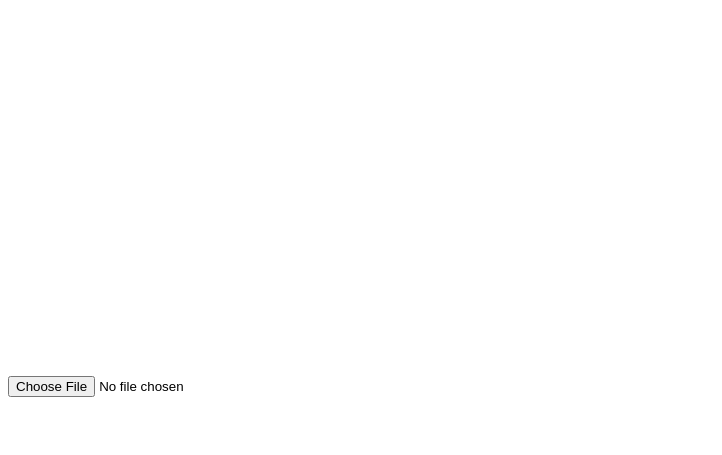
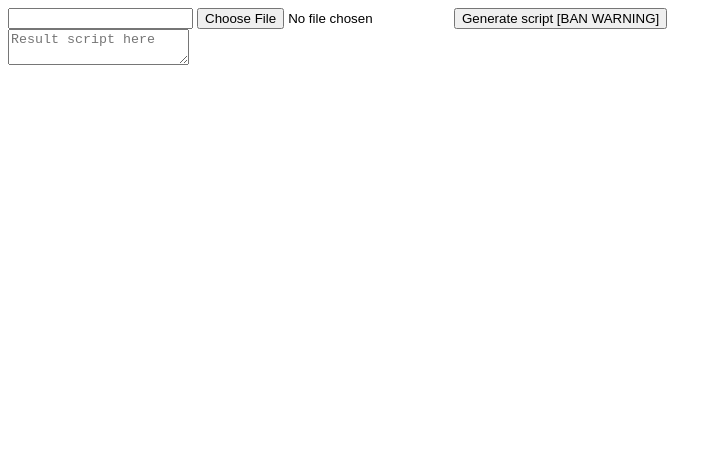
Before and after one commit to uint128-t/TPTCGI, a plain HTML site: page index.html in a window 1280 px wide. Shown: the whole page, without its empty margins (0-722 px from the left). Drawn offline with Linux system fonts and the light colour scheme.

Commit message:
Update index.html

```diff
--- a/index.html
+++ b/index.html
@@ -3,7 +3,24 @@
     <head><title>TPT CGI Generator</title></head>
     <body>
         <!--611 x 383-->
-        <input type="file" onchange="draw(this)"/>
-        <canvas width="611" height="383"></canvas>
+        <input type="number" step="0.05" onchange="draw(document.getElementById('filein'),this.value)" id="scale"/>
+        <input type="file" onchange="draw(this,0.1);document.getElementById('scale').value = 1;" id="filein"/>
+        <button onclick="generate()">Generate script [BAN WARNING]</button>
+        <br>
+        <textarea id="result" placeholder="Result script here"></textarea>
+        <br>
+        <canvas width="611" height="383" id="canvas"></canvas>
+        <script>
+            var canvas = document.getElementById("canvas").getContext("2d")
+            function draw(elem,s){
+                let image = new Image
+                image.onload = ()=>{
+                    canvas.clearRect(0,0,611,383);
+                    canvas.drawImage(image,0,0,image.width*s,image.height*s)
+                    URL.revokeObjectURL(image.src)
+                }
+                image.src = URL.createObjectURL(elem.files[0])
+            }
+        </script>
     </body>
 </html>
```
